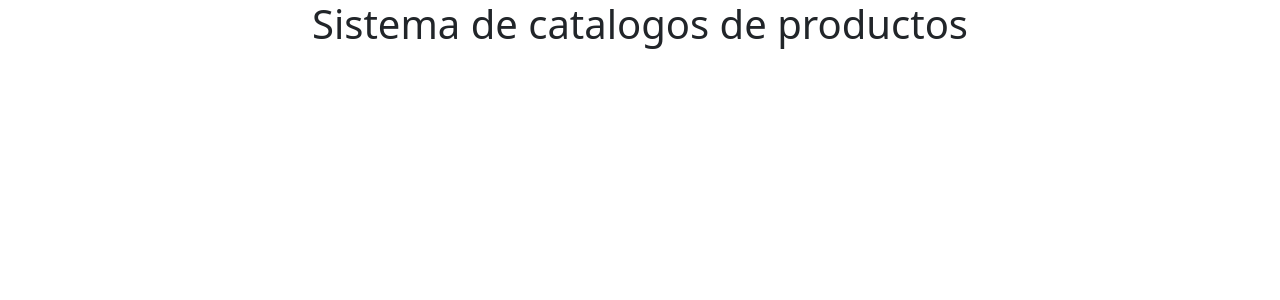
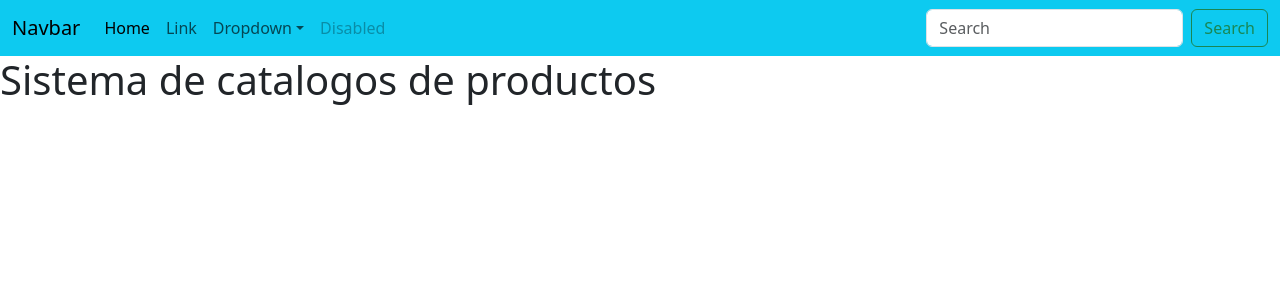
Before and after one commit to Jetix24/Pruena-Zenova, a React (Create React App) app: page / in a window 1280 px wide. Shown: the top 300 px of the page. Built offline with nearby package versions, Linux system fonts and the light colour scheme.

Commit message:
Add: Home, Header, ProductsList

```diff
--- a/src/App.js
+++ b/src/App.js
@@ -1,9 +1,17 @@
-import "./Style.css";
+// import "./Style.css";
+import { Routes, Route } from "react-router-dom";
+import Header from "./component/Header";
+import Home from "./component/Home";
+import ProductsList from "./component/ProductsList";
 
 function App() {
   return (
     <div className="App">
-      <h1>Sistema de catalogos de productos</h1>
+      <Header />
+      <Routes>
+        <Route path="/" element={<Home />} />
+        <Route path="/products" element={<ProductsList />} />
+      </Routes>
     </div>
   );
 }
--- /dev/null
+++ b/src/component/Header.js
@@ -0,0 +1,82 @@
+export default function Header() {
+  return (
+    <div>
+      <nav class="navbar navbar-expand-lg bg-info">
+        <div class="container-fluid">
+          <a class="navbar-brand" href="#">
+            Navbar
+          </a>
+          <button
+            class="navbar-toggler"
+            type="button"
+            data-bs-toggle="collapse"
+            data-bs-target="#navbarSupportedContent"
+            aria-controls="navbarSupportedContent"
+            aria-expanded="false"
+            aria-label="Toggle navigation"
+          >
+            <span class="navbar-toggler-icon"></span>
+          </button>
+          <div class="collapse navbar-collapse" id="navbarSupportedContent">
+            <ul class="navbar-nav me-auto mb-2 mb-lg-0">
+              <li class="nav-item">
+                <a class="nav-link active" aria-current="page" href="#">
+                  Home
+                </a>
+              </li>
+              <li class="nav-item">
+                <a class="nav-link" href="#">
+                  Link
+                </a>
+              </li>
+              <li class="nav-item dropdown">
+                <a
+                  class="nav-link dropdown-toggle"
+                  href="#"
+                  role="button"
+                  data-bs-toggle="dropdown"
+                  aria-expanded="false"
+                >
+                  Dropdown
+                </a>
+                <ul class="dropdown-menu">
+                  <li>
+                    <a class="dropdown-item" href="#">
+                      Action
+                    </a>
+                  </li>
+                  <li>
+                    <a class="dropdown-item" href="#">
+                      Another action
+                    </a>
+                  </li>
+                  <li>
+                    <a class="dropdown-item" href="#">
+                      Something else here
+                    </a>
+                  </li>
+                </ul>
+              </li>
+              <li class="nav-item">
+                <a class="nav-link disabled" aria-disabled="true">
+                  Disabled
+                </a>
+              </li>
+            </ul>
+            <form class="d-flex" role="search">
+              <input
+                class="form-control me-2"
+                type="search"
+                placeholder="Search"
+                aria-label="Search"
+              />
+              <button class="btn btn-outline-success" type="submit">
+                Search
+              </button>
+            </form>
+          </div>
+        </div>
+      </nav>
+    </div>
+  );
+}
--- /dev/null
+++ b/src/component/Home.js
@@ -0,0 +1,7 @@
+export default function Home() {
+  return (
+    <div>
+      <h1>Sistema de catalogos de productos</h1>
+    </div>
+  );
+}
--- /dev/null
+++ b/src/component/ProductsList.js
@@ -0,0 +1,7 @@
+export default function ProductsList() {
+  return (
+    <div>
+      <h1>Lista de productos</h1>
+    </div>
+  );
+}
--- a/src/index.js
+++ b/src/index.js
@@ -1,10 +1,13 @@
 import React from "react";
 import ReactDOM from "react-dom/client";
 import App from "./App";
+import { BrowserRouter } from "react-router-dom";
 
 const root = ReactDOM.createRoot(document.getElementById("root"));
 root.render(
   <React.StrictMode>
-    <App />
+    <BrowserRouter>
+      <App />
+    </BrowserRouter>
   </React.StrictMode>
 );
```
